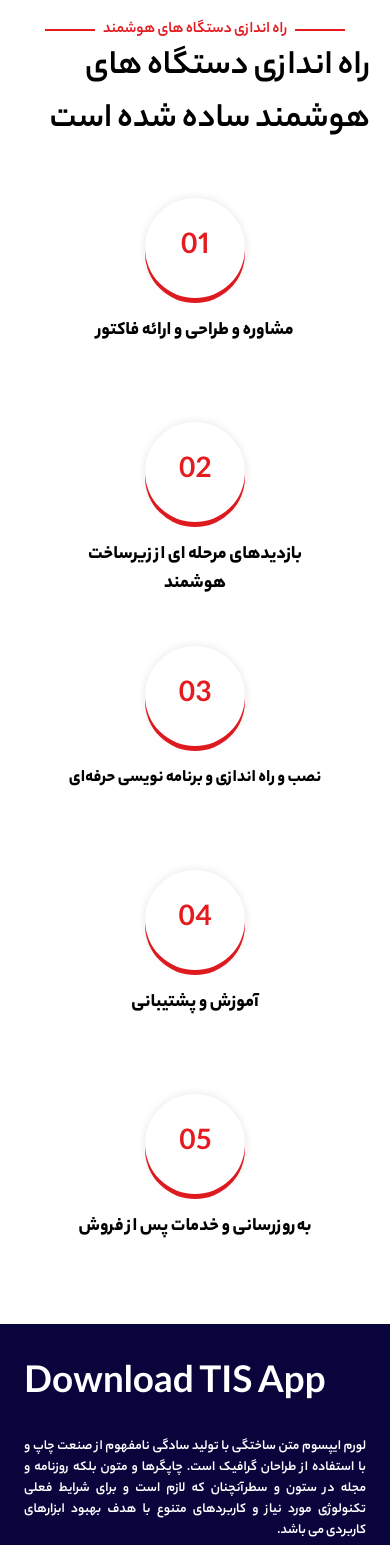
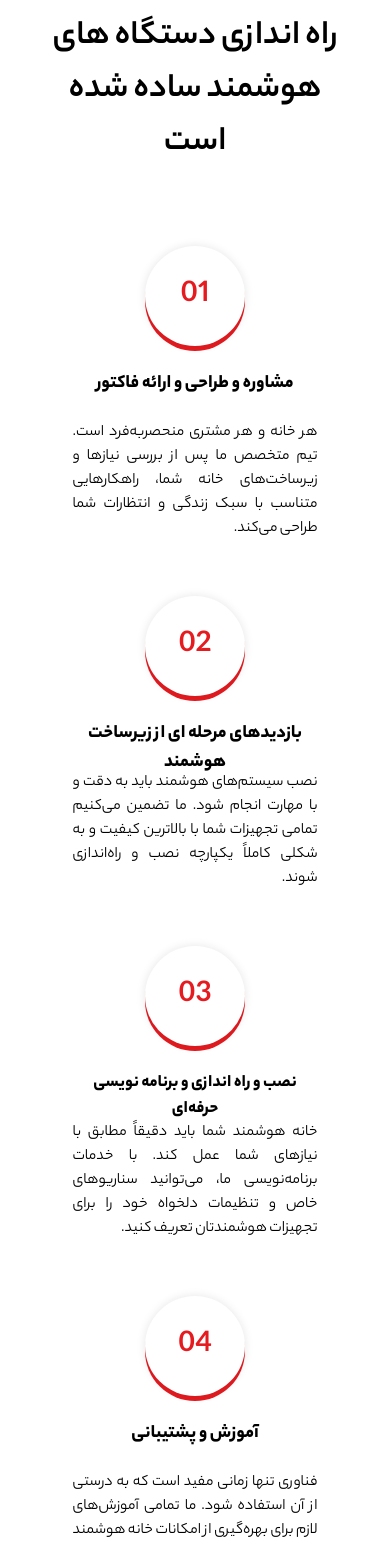
Before and after one commit to MahboubehShoubi/eyesunsmart, a Next.js app: page / in a window 390 px wide. Shown: the part 4560-6105 px from the top of the page. Built offline with nearby package versions, Linux system fonts and the light colour scheme; no server answers.

Commit message:
Making style changes in responsive mode in mobile phone size in MainSettingUp.js file

```diff
--- a/src/components/module/mainpage/MainSettingUp.js
+++ b/src/components/module/mainpage/MainSettingUp.js
@@ -1,135 +1,231 @@
+"use client";
+
+import { useState } from "react";
 import Image from "next/image";
 
+import "animate.css";
+
 function MainSettingUp({ main = false }) {
+  const [show1, setShow1] = useState(false);
+  const [show2, setShow2] = useState(false);
+  const [show3, setShow3] = useState(false);
+  const [show4, setShow4] = useState(false);
+  const [show5, setShow5] = useState(false);
+
   return (
-    <div className="h-fit pt-[150px] mb-[50px]">
-      <div className=" container md:max-w-screen-xl flex flex-col items-center">
-        <div className="w-full flex flex-col items-center px-5 md:mb-[50px]">
+    <div className="h-fit pt-[100px] sm:pt-[150px] px-5 sm:px-0">
+      <div className=" container sm:max-w-screen-xl flex flex-col items-center">
+        <div className="w-full flex flex-col items-center px-5 sm:mb-[50px]">
           <div className="flex items-center gap-x-2">
-            <span className="w-[50px] h-[2px] bg-bgRed"></span>
+            <span className="w-[25px] sm:w-[50px] h-[2px] bg-bgRed"></span>
             <h2 className=" text-bgRed">راه اندازی دستگاه های هوشمند</h2>
-            <span className="w-[50px] h-[2px] bg-bgRed"></span>
+            <span className="w-[25px] sm:w-[50px] h-[2px] bg-bgRed"></span>
           </div>
-          <h3 className=" text-mainTitleFontSize md:text-[3rem]">
+          <h3 className=" text-mainTitleFontSize sm:text-[3rem] text-center mt-[20px]">
             راه اندازی دستگاه های هوشمند ساده شده است
           </h3>
         </div>
-        <div className="relative w-full h-fit flex justify-center mt-[50px]">
-          {/* <div className=" hidden md:block md:absolute md:z-[-1] md:w-[80%] md:h-10 md:border-b-4 md:border-dotted md:border-indigo-600"> */}
-          <div className=" hidden md:block md:absolute md:z-[-1] md:w-[81%]">
+        <div className="relative w-full h-fit flex flex-col sm:flex-row justify-center mt-[50px]">
+          <div className="hidden sm:block sm:absolute sm:z-[-1] sm:w-[81%]">
             <Image
               src={`/image/main/road-line.png`}
               width={1000}
               height={700}
               alt="image"
-              className="w-full"
+              className="w-full "
             />
           </div>
-          <div className="w-full flex flex-col gap-y-11 md:flex-row justify-between items-center">
+          <div className=" w-full flex flex-col sm:flex-row justify-between items-center">
             <div
-              className="w-[70%] md:w-[19%] flex flex-col items-center gap-y-5 md:gap-y-8 md:mt-[50px]"
+              onMouseOver={() => setShow1(true)}
+              onMouseOut={() => setShow1(false)}
+              className={`w-[70%] sm:w-[19%] h-[350px] grid grid-rows-7 sm:mt-[30px] cursor-pointer`}
             >
+              <div className="row-start-1 row-span-3 w-full flex justify-center items-center ">
                 <div className=" relative w-[100px] h-[100px] flex justify-center items-center bg-textWhite rounded-full shadow-[0px_0px_10px_0px_rgba(0,0,0,0.1)]">
                   <span className=" text-bgRed text-[2rem]">01</span>
                   <div className=" absolute bg-bgRed z-[-1] w-full h-full mt-[10px] rounded-full"></div>
                 </div>
-              <div className="text-center">
-                <div className="h-[60px]">
-                  <h4 className="text-[1.2rem] font-semibold">
+              </div>
+              <div className="row-start-4 row-span-1 ">
+                <h4 className="text-[1.2rem] font-semibold text-center">
                   مشاوره و طراحی و ارائه فاکتور
                 </h4>
               </div>
-                {main ? null : (
-                  <p className="mt-3 font-light">
+
+              <div className="row-start-5 row-span-3">
+                <p
+                  className={`font-light text-justify sm:transition-max-height sm:duration-[0.8s] sm:ease-in-out sm:overflow-hidden ${
+                    main && show1 ? "max-h-full" : "max-h-0"
+                  }`}
+                >
                   هر خانه و هر مشتری منحصربه‌فرد است. تیم متخصص ما پس از بررسی
-                    نیازها و زیرساخت‌های خانه شما، راهکارهایی متناسب با سبک
-                    زندگی و انتظارات شما طراحی می‌کند.
+                  نیازها و زیرساخت‌های خانه شما، راهکارهایی متناسب با سبک زندگی
+                  و انتظارات شما طراحی می‌کند.
                 </p>
-                )}
+                <p
+                  className={`font-light text-center ${
+                    !main ? " h-full" : "hidden"
+                  }`}
+                >
+                  هر خانه و هر مشتری منحصربه‌فرد است. تیم متخصص ما پس از بررسی
+                  نیازها و زیرساخت‌های خانه شما، راهکارهایی متناسب با سبک زندگی
+                  و انتظارات شما طراحی می‌کند.
+                </p>
               </div>
             </div>
 
-            <div className="w-[70%] md:w-[19%] flex flex-col items-center gap-y-5 md:gap-y-8 md:mt-[-170px]">
+            <div
+              onMouseOver={() => setShow2(true)}
+              onMouseOut={() => setShow2(false)}
+              className="w-[70%] sm:w-[19%] h-[350px] grid grid-rows-7 sm:mt-[-170px] cursor-pointer"
+            >
+              <div className="row-start-1 row-span-3 w-full flex justify-center items-center ">
                 <div className=" relative w-[100px] h-[100px] flex justify-center items-center bg-textWhite rounded-full shadow-[0px_0px_10px_0px_rgba(0,0,0,0.1)]">
                   <span className=" text-bgRed text-[2rem]">02</span>
                   <div className=" absolute bg-bgRed z-[-1] w-full h-full mt-[10px] rounded-full"></div>
                 </div>
-              <div className="text-center">
-                <div className="h-[60px]">
-                  <h4 className="text-[1.2rem] font-semibold">
+              </div>
+              <div className="row-start-4 row-span-1 ">
+                <h4 className="text-[1.2rem] font-semibold text-center">
                   بازدیدهای مرحله ای از زیرساخت هوشمند
                 </h4>
               </div>
-                {main ? null : (
-                  <p className="mt-3 font-light">
+              <div className="row-start-5 row-span-3">
+                <p
+                  className={`font-light text-justify sm:transition-max-height sm:duration-[0.8s] sm:ease-in-out sm:overflow-hidden ${
+                    main && show2 ? " max-h-full" : "max-h-0"
+                  }`}
+                >
                   نصب سیستم‌های هوشمند باید به دقت و با مهارت انجام شود. ما
                   تضمین می‌کنیم تمامی تجهیزات شما با بالاترین کیفیت و به شکلی
-                    کاملاً یکپارچه نصب و راه‌اندازی شوند.{" "}
+                  کاملاً یکپارچه نصب و راه‌اندازی شوند.
                 </p>
-                )}
+                <p
+                  className={`font-light text-center ${
+                    !main ? " h-full" : "hidden"
+                  }`}
+                >
+                  نصب سیستم‌های هوشمند باید به دقت و با مهارت انجام شود. ما
+                  تضمین می‌کنیم تمامی تجهیزات شما با بالاترین کیفیت و به شکلی
+                  کاملاً یکپارچه نصب و راه‌اندازی شوند.
+                </p>
               </div>
             </div>
 
-            <div className="w-[70%] md:w-[19%] flex flex-col items-center gap-y-5 md:gap-y-8 md:mt-[50px]">
+            <div
+              onMouseOver={() => setShow3(true)}
+              onMouseOut={() => setShow3(false)}
+              className={`w-[70%] sm:w-[19%] h-[350px] grid grid-rows-7 sm:mt-[30px] cursor-pointer`}
+            >
+              <div className="row-start-1 row-span-3 w-full flex justify-center items-center ">
                 <div className=" relative w-[100px] h-[100px] flex justify-center items-center bg-textWhite rounded-full shadow-[0px_0px_10px_0px_rgba(0,0,0,0.1)]">
                   <span className=" text-bgRed text-[2rem]">03</span>
                   <div className=" absolute bg-bgRed z-[-1] w-full h-full mt-[10px] rounded-full"></div>
                 </div>
-              <div className="text-center">
-                <div className="h-[60px]">
-                  <h4 className="text-[1.1rem] font-semibold">
+              </div>
+              <div className="row-start-4 row-span-1 ">
+                <h4 className="text-[1.1rem] font-semibold text-center">
                   نصب و راه اندازی و برنامه نویسی حرفه‌ای
                 </h4>
               </div>
-                {main ? null : (
-                  <p className="mt-3 font-light">
+              <div className="row-start-5 row-span-3">
+                <p
+                  className={`font-light text-justify sm:transition-max-height sm:duration-[0.8s] sm:ease-in-out sm:overflow-hidden ${
+                    main && show3 ? " max-h-full" : "max-h-0"
+                  }`}
+                >
                   خانه هوشمند شما باید دقیقاً مطابق با نیازهای شما عمل کند. با
                   خدمات برنامه‌نویسی ما، می‌توانید سناریوهای خاص و تنظیمات
                   دلخواه خود را برای تجهیزات هوشمندتان تعریف کنید.
                 </p>
-                ) }
+                <p
+                  className={`font-light text-center ${
+                    !main ? " h-full" : "hidden"
+                  }`}
+                >
+                  خانه هوشمند شما باید دقیقاً مطابق با نیازهای شما عمل کند. با
+                  خدمات برنامه‌نویسی ما، می‌توانید سناریوهای خاص و تنظیمات
+                  دلخواه خود را برای تجهیزات هوشمندتان تعریف کنید.
+                </p>
               </div>
             </div>
 
-            <div className="w-[70%] md:w-[19%] flex flex-col items-center gap-y-5 md:gap-y-8 md:mt-[-170px]">
+            <div
+              onMouseOver={() => setShow4(true)}
+              onMouseOut={() => setShow4(false)}
+              className="w-[70%] sm:w-[19%] h-[350px] grid grid-rows-7 sm:mt-[-170px] cursor-pointer"
+            >
+              <div className="row-start-1 row-span-3 w-full flex justify-center items-center ">
                 <div className=" relative w-[100px] h-[100px] flex justify-center items-center bg-textWhite rounded-full shadow-[0px_0px_10px_0px_rgba(0,0,0,0.1)]">
                   <span className=" text-bgRed text-[2rem]">04</span>
                   <div className=" absolute bg-bgRed z-[-1] w-full h-full mt-[10px] rounded-full"></div>
                 </div>
-              <div className="text-center">
-                <div className="h-[60px]">
-                  <h4 className="text-[1.2rem] font-semibold">
+              </div>
+              <div className="row-start-4 row-span-1 ">
+                <h4 className="text-[1.2rem] font-semibold text-center">
                   آموزش و پشتیبانی
                 </h4>
               </div>
-                {main ? null : (
-                  <p className="mt-3 font-light">
+              <div className="row-start-5 row-span-3">
+                <p
+                  className={`font-light text-justify sm:transition-max-height sm:duration-[0.8s] sm:ease-in-out sm:overflow-hidden ${
+                    main && show4 ? " max-h-full" : "max-h-0"
+                  }`}
+                >
                   فناوری تنها زمانی مفید است که به درستی از آن استفاده شود. ما
-                    تمامی آموزش‌های لازم برای بهره‌گیری از امکانات خانه هوشمند
-                    را به شما ارائه می‌دهیم و در هر مرحله از استفاده، کنار شما
-                    خواهیم بود.
+                  تمامی آموزش‌های لازم برای بهره‌گیری از امکانات خانه هوشمند را
+                  به شما ارائه می‌دهیم و در هر مرحله از استفاده، کنار شما خواهیم
+                  بود.
                 </p>
-                ) }
+                <p
+                  className={`font-light text-center ${
+                    !main ? " h-full" : "hidden"
+                  }`}
+                >
+                  فناوری تنها زمانی مفید است که به درستی از آن استفاده شود. ما
+                  تمامی آموزش‌های لازم برای بهره‌گیری از امکانات خانه هوشمند را
+                  به شما ارائه می‌دهیم و در هر مرحله از استفاده، کنار شما خواهیم
+                  بود.
+                </p>
               </div>
             </div>
-            <div className="w-[70%] md:w-[19%] flex flex-col items-center gap-y-5 md:gap-y-8 md:mt-[50px]">
+
+            <div
+              onMouseOver={() => setShow5(true)}
+              onMouseOut={() => setShow5(false)}
+              className={`w-[70%] sm:w-[19%] h-[350px] grid grid-rows-7 sm:mt-[30px] cursor-pointer`}
+            >
+              <div className="row-start-1 row-span-3 w-full flex justify-center items-center ">
                 <div className=" relative w-[100px] h-[100px] flex justify-center items-center bg-textWhite rounded-full shadow-[0px_0px_10px_0px_rgba(0,0,0,0.1)]">
                   <span className=" text-bgRed text-[2rem]">05</span>
                   <div className=" absolute bg-bgRed z-[-1] w-full h-full mt-[10px] rounded-full"></div>
                 </div>
-              <div className="text-center">
-                <div className="h-[60px]">
-                  <h4 className="text-[1.2rem] font-semibold">
+              </div>
+              <div className="row-start-4 row-span-1 ">
+                <h4 className="text-[1.2rem] font-semibold text-center">
                   به‌روزرسانی و خدمات پس از فروش
                 </h4>
               </div>
-                {main ? null : (
-                  <p className="mt-3 font-light">
+              <div className="row-start-5 row-span-3">
+                <p
+                  className={`font-light text-justify sm:transition-max-height sm:duration-[0.8s] sm:ease-in-out sm:overflow-hidden ${
+                    main && show5 ? " max-h-full" : "max-h-0"
+                  }`}
+                >
                   فناوری هوشمند دائماً در حال پیشرفت است. خدمات ما شامل
-                    به‌روزرسانی نرم‌افزارها، ارتقای سیستم‌ها و پشتیبانی 24/7
-                    برای رفع هرگونه مشکل احتمالی است.
+                  به‌روزرسانی نرم‌افزارها، ارتقای سیستم‌ها و پشتیبانی 24/7 برای
+                  رفع هرگونه مشکل احتمالی است.
                 </p>
-                ) }
+                <p
+                  className={`font-light text-center ${
+                    !main ? " h-full" : "hidden"
+                  }`}
+                >
+                  فناوری هوشمند دائماً در حال پیشرفت است. خدمات ما شامل
+                  به‌روزرسانی نرم‌افزارها، ارتقای سیستم‌ها و پشتیبانی 24/7 برای
+                  رفع هرگونه مشکل احتمالی است.
+                </p>
               </div>
             </div>
           </div>
```
Also changed, not shown: public/image/main/road-line-responsive.png (added). Lines whose indentation alone changed are shown as unchanged.
